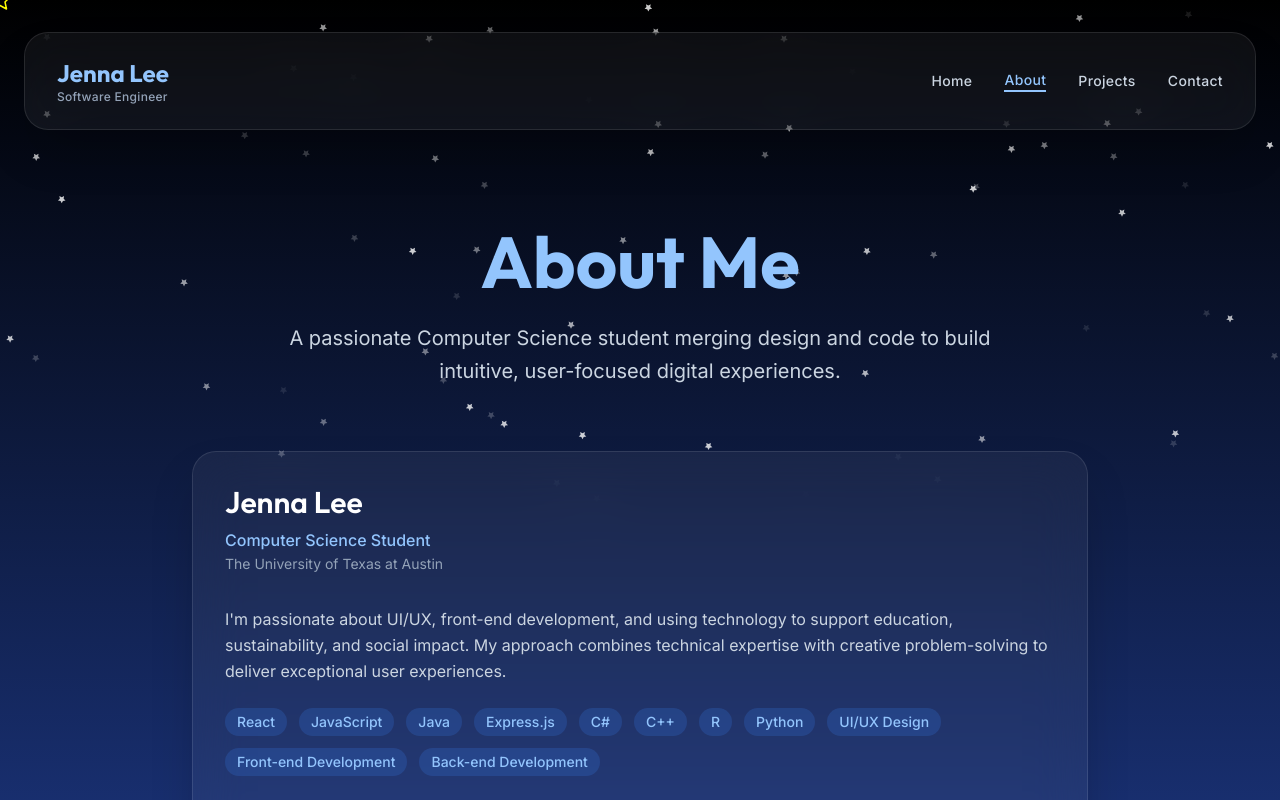
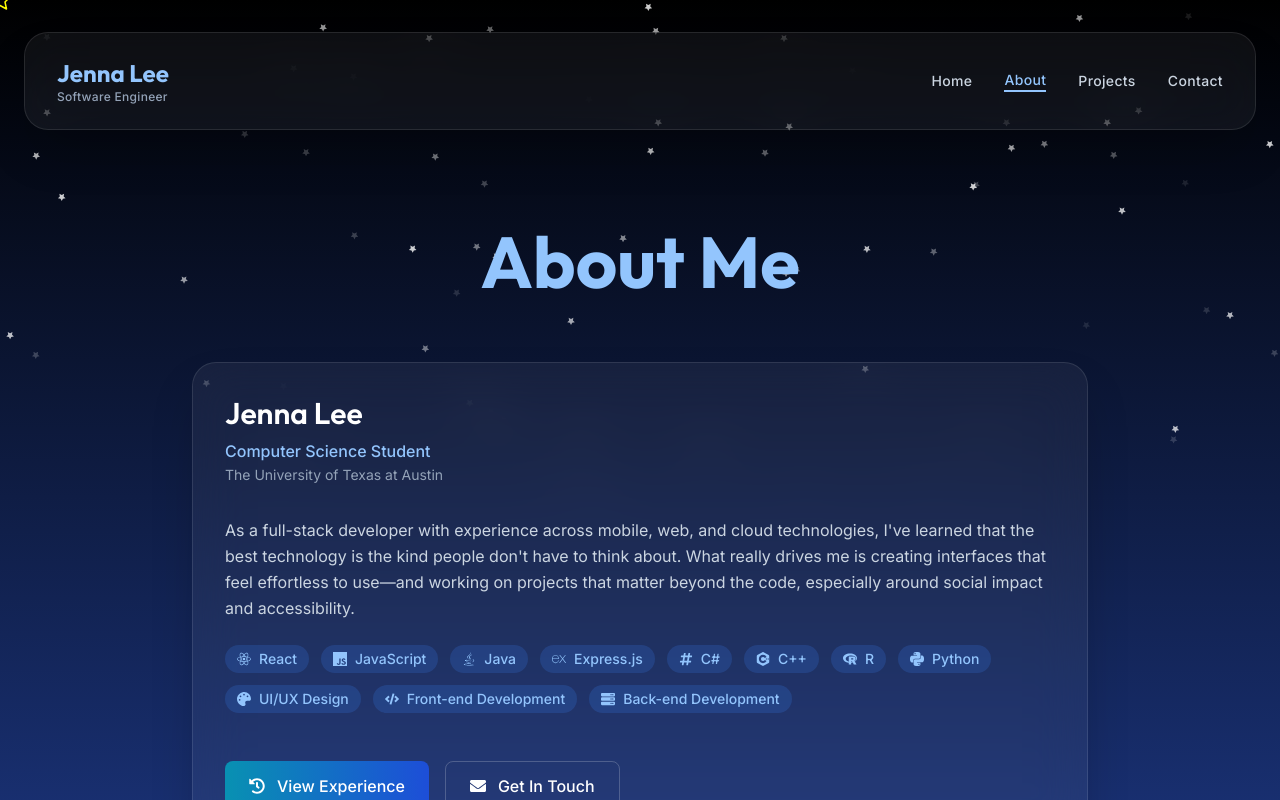
Before and after one commit to S8leeJ/JennaLeePortfolio, a React (Create React App) app: page /about in a window 1280 px wide. Shown: the top 800 px of the page. Built offline with nearby package versions, Linux system fonts and the light colour scheme.

Commit message:
New Updates 2026

```diff
--- a/src/components/Timeline.js
+++ b/src/components/Timeline.js
@@ -1,20 +1,31 @@
 export default function Timeline() {
   const events = [
     {
-      year: '2025',
-      title: 'Started at UT Austin',
-      description: 'Began studying Computer Science, more to come!',
+      year: 'September-Present',
+      title: 'Texas Convergent – Digital Arts and Media Tech Member',
+      description: 'Engineering full-stack AI applications in an agile startup incubator, collaborating with product and design teams',
+      bullets: [
+        'Developing an AI-based currency analyzer with multilingual and budgeting tools for 1,000+ global users'
+      ],
     },
     {
-      year: 'July-Present 2025',
+      year: 'September-Present',
+      title: 'Texas Product Engineering Organization – Engineering Fellow',
+      description: 'Selected as 1 of 10 (out of 170+) fellows to develop novel, nonprofit software solutions across the Austin community',
+      bullets: [
+        'Completed an intensive 10-week full-stack curriculum covering Git, JavaScript, React, Node.js, and system design'
+      ],
+    },
+    {
+      year: 'July-August 2025',
       title: 'Frontend Developer at Stellar Learning',
       description: 'Built and optimized scalable, intuitive front-end features for an AI-powered educational platform.',
       bullets: [
         'Improved UI responsiveness and usability by debugging and refining Svelte, HTML, JavaScript, and Tailwind CSS'
       ],
     },
-     {
-      year: 'July-Present 2025',
+    {
+      year: 'July-August 2025',
       title: 'Lead Instructor at Code Ninjas',
       description: '',
       bullets: [
@@ -25,7 +36,7 @@ export default function Timeline() {
       year: '2021-2025',
       title: 'Seven Lakes High School',
       description: 'Ranked 8/887 students | 4.8387 Weighted GPA',
-       bullets: [
+      bullets: [
         'President of Orchestra & Tri-M',
         'Media Chair of National Honor Society',
         'Historian of CSHS',
--- a/src/pages/About.js
+++ b/src/pages/About.js
@@ -1,10 +1,8 @@
 import { useState } from 'react';
-import profileImg from '../Images/profile.png'; // adjust path as needed
-import { DotLottieReact } from '@lottiefiles/dotlottie-react';
-import resume from '../Images/JennaLeeResume.pdf';
 
 import Timeline from '../components/Timeline.js';
-import { FaEnvelope, FaLinkedin, FaFileDownload, FaGithub, FaTimes, FaHistory, FaFileAlt } from 'react-icons/fa';
+import { FaEnvelope,FaTimes, FaHistory, FaPalette, FaCode, FaServer, FaJava, FaHashtag } from 'react-icons/fa';
+import { SiReact, SiJavascript, SiExpress, SiCplusplus, SiR, SiPython } from 'react-icons/si';
 
 export default function About() {
   const [showExperienceModal, setShowExperienceModal] = useState(false);
@@ -17,10 +15,10 @@ export default function About() {
           <h1 className="font-outfit text-6xl md:text-7xl font-bold mb-6 text-blue-300">
             About Me
           </h1>
-          <p className="text-xl text-slate-300 max-w-3xl mx-auto leading-relaxed">
+          {/* <p className="text-xl text-slate-300 max-w-3xl mx-auto leading-relaxed">
             A passionate Computer Science student merging design and code to build intuitive,
             user-focused digital experiences.
-          </p>
+          </p> */}
         </div>
 
         {/* About Me Section - Full Width */}
@@ -41,43 +39,55 @@ export default function About() {
 
             <div className="space-y-6">
               <p className="text-slate-300 leading-relaxed">
-                I'm passionate about UI/UX, front-end development, and using technology to support
-                education, sustainability, and social impact. My approach combines technical expertise
-                with creative problem-solving to deliver exceptional user experiences.
+                As a full-stack developer with experience across mobile, web, and cloud technologies, I've learned that the best technology
+                is the kind people don't have to think about. What really drives me is creating interfaces that
+                feel effortless to use—and working on projects that matter beyond the code, especially around
+                social impact and accessibility.
               </p>
 
               <div className="flex flex-wrap gap-3">
-                <span className="px-3 py-1 bg-blue-500/20 text-blue-300 rounded-full text-sm font-medium">
+                <span className="px-3 py-1 bg-blue-500/20 text-blue-300 rounded-full text-sm font-medium flex items-center gap-2">
+                  <SiReact />
                   React
                 </span>
-                <span className="px-3 py-1 bg-blue-500/20 text-blue-300 rounded-full text-sm font-medium">
+                <span className="px-3 py-1 bg-blue-500/20 text-blue-300 rounded-full text-sm font-medium flex items-center gap-2">
+                  <SiJavascript />
                   JavaScript
                 </span>
-                <span className="px-3 py-1 bg-blue-500/20 text-blue-300 rounded-full text-sm font-medium">
+                <span className="px-3 py-1 bg-blue-500/20 text-blue-300 rounded-full text-sm font-medium flex items-center gap-2">
+                  <FaJava />
                   Java
                 </span>
-                <span className="px-3 py-1 bg-blue-500/20 text-blue-300 rounded-full text-sm font-medium">
+                <span className="px-3 py-1 bg-blue-500/20 text-blue-300 rounded-full text-sm font-medium flex items-center gap-2">
+                  <SiExpress />
                   Express.js
                 </span>
-                <span className="px-3 py-1 bg-blue-500/20 text-blue-300 rounded-full text-sm font-medium">
+                <span className="px-3 py-1 bg-blue-500/20 text-blue-300 rounded-full text-sm font-medium flex items-center gap-2">
+                  <FaHashtag />
                   C#
                 </span>
-                <span className="px-3 py-1 bg-blue-500/20 text-blue-300 rounded-full text-sm font-medium">
+                <span className="px-3 py-1 bg-blue-500/20 text-blue-300 rounded-full text-sm font-medium flex items-center gap-2">
+                  <SiCplusplus />
                   C++
                 </span>
-                  <span className="px-3 py-1 bg-blue-500/20 text-blue-300 rounded-full text-sm font-medium">
+                <span className="px-3 py-1 bg-blue-500/20 text-blue-300 rounded-full text-sm font-medium flex items-center gap-2">
+                  <SiR />
                   R
                 </span>
-                <span className="px-3 py-1 bg-blue-500/20 text-blue-300 rounded-full text-sm font-medium">
+                <span className="px-3 py-1 bg-blue-500/20 text-blue-300 rounded-full text-sm font-medium flex items-center gap-2">
+                  <SiPython />
                   Python
                 </span>
-                <span className="px-3 py-1 bg-blue-500/20 text-blue-300 rounded-full text-sm font-medium">
+                <span className="px-3 py-1 bg-blue-500/20 text-blue-300 rounded-full text-sm font-medium flex items-center gap-2">
+                  <FaPalette />
                   UI/UX Design
                 </span>
-                <span className="px-3 py-1 bg-blue-500/20 text-blue-300 rounded-full text-sm font-medium">
+                <span className="px-3 py-1 bg-blue-500/20 text-blue-300 rounded-full text-sm font-medium flex items-center gap-2">
+                  <FaCode />
                   Front-end Development
                 </span>
-                <span className="px-3 py-1 bg-blue-500/20 text-blue-300 rounded-full text-sm font-medium">
+                <span className="px-3 py-1 bg-blue-500/20 text-blue-300 rounded-full text-sm font-medium flex items-center gap-2">
+                  <FaServer />
                   Back-end Development
                 </span>
               </div>
@@ -133,7 +143,7 @@ export default function About() {
                   Experience
                 </h2>
                 <p className="text-slate-300 text-lg">
-                  My academic journey and professional experience | Learn more in my resume!
+                  My academic journey and professional experience
                 </p>
               </div>
 
--- a/src/pages/Home.js
+++ b/src/pages/Home.js
@@ -11,10 +11,10 @@ export default function Home() {
             <span className="title-text"> Lee</span>
           </h1>
           <p className="text-xl md:text-2xl text-slate-300 font-light mb-4">
-            Computer Science Student at UT Austin
+            Software Engineer
           </p>
           <p className="text-lg text-slate-400 max-w-2xl mx-auto leading-relaxed">
-            Hey, I'm Jenna, it is nice to meet you! I love combining technical expertise with creative problem-solving to deliver exceptional user experiences.
+            Hey, I'm Jenna, it is nice to meet you! I am currently studying Computer Science at the University of Texas at Austin.
           </p>
         </div>
 
--- a/src/pages/projectsData.js
+++ b/src/pages/projectsData.js
@@ -13,8 +13,22 @@ import Ver from '../Images/Ver.png';
 import AllClear from '../Images/AllClear.png'
 import AllClearVid from '../Images/AllClear.mov'
 import stellar from '../Images/stellar.png'
+//import SkyPocket from '../Images/Skypocket.mov'
+import skypocketImg from '../Images/SkyPocket.png'
 
 const projects = [
+  {
+    title: 'SkyPocket – Mobile Travel Companion',
+    date: 'September-December 2025',
+    image: skypocketImg,
+    shortDescription: 'An Intelligent Travel Companion for Shopping & Budgeting Abroad',
+    longDescription:
+      'Built SkyPocket as a travel companion app that helps with trip planning, expense tracking, and shopping abroad. It converts currencies in real-time, uses Google Vision to identify products and compare prices across regions, and keeps everything organized through a finance dashboard. The React Native frontend talks to a Firebase backend that handles 500+ requests with sub-second response times, and the modular setup made it easy to scale up to supporting 20+ simultaneous trips.',
+    tech: ['React Native with Expo', 'TypeScript', 'Tailwind CSS', 'Firebase'],
+    github: 'https://github.com/S8leeJ/DAM-Travel',
+    port: 'https://docs.google.com/presentation/d/1-DgD4a0Szwinw-PAtViCE4ILsjR7jBoo8RYKnGdETfc/edit?usp=sharing',
+    videoUrl: skypocketImg
+  },
   {
     title: 'AllClear – Emergency Response App',
     date: 'July 2025',
@@ -28,16 +42,16 @@ const projects = [
     port: 'https://summeropen2025.com/winners',
     videoUrl: AllClearVid
   },
-   {
+  {
     title: 'Stellar Learning',
     date: 'July - Present',
     image: stellar,
     shortDescription: 'Frontend Developer at Stellar - a completely free AI-powered intuitive, gamified, and interactive learning experience',
     longDescription:
-      'Stellar Learning is a cutting-edge educational platform that leverages AI to provide personalized learning experiences. As a Frontend Developer, I am responsible for creating engaging user interfaces and interactive features that enhance the learning journey for students. The platform incorporates gamification elements to motivate learners and track their progress in real-time.',
+      'Stellar Learning is a cutting-edge educational platform that leverages AI to provide personalized learning experiences. As a Frontend Developer, I Built and optimized scalable front-end systems for an AI-powered educational platform used by 8,000+ users. I am responsible for creating engaging user interfaces and interactive features that enhance the learning journey for students. The platform incorporates gamification elements to motivate learners and track their progress in real-time.',
     tech: ['Svelte', 'HTML', 'Tailwind CSS', 'TypeScript'],
     demo: 'https://stellarlearning.app/',
-   },
+  },
   {
     title: 'Kingdom Builder',
     image: kingdom,
```
Also changed, not shown: 1 other file (tests, documents, lock files or other folders).
